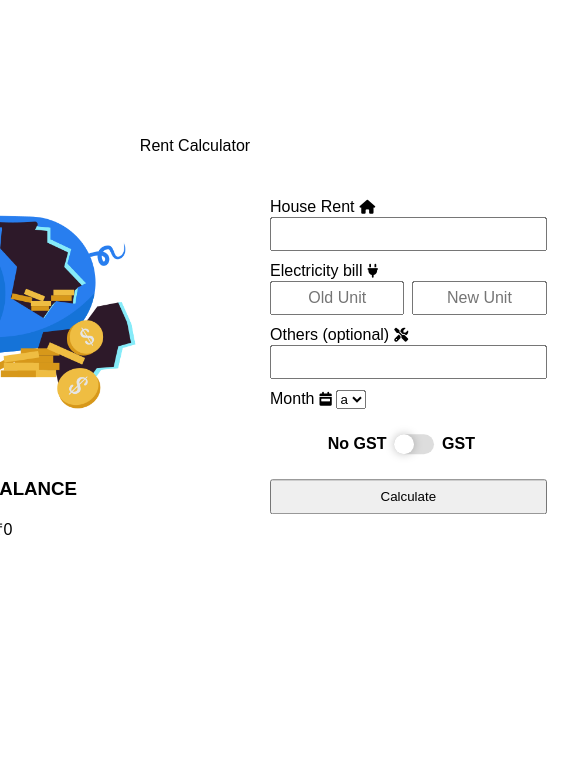
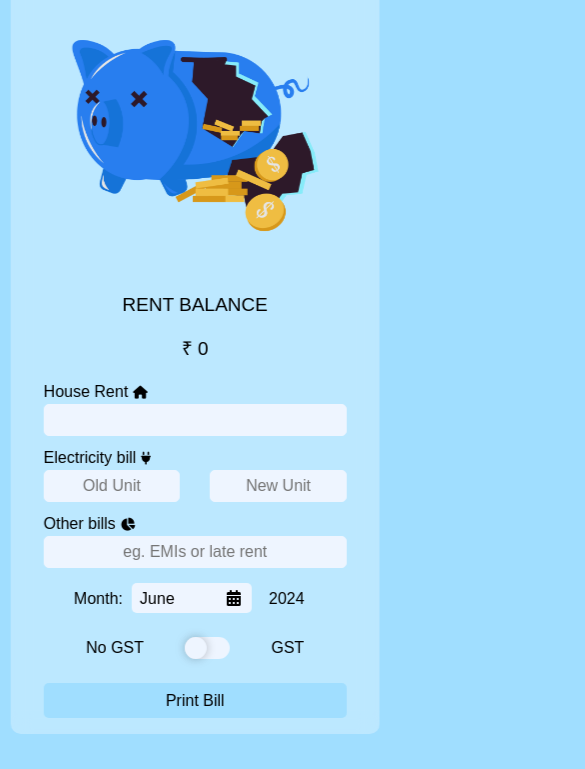
Before and after one commit to r00kieAd/rent-calculator, a plain HTML site: page index.html in a window 390 px wide. Shown: the part 75-844 px from the top of the page, 585 px wide, since content can reach past the window. Drawn offline with nearby package versions, Linux system fonts and the light colour scheme.

Commit message:
added js

```diff
--- a/index.html
+++ b/index.html
@@ -1,11 +1,10 @@
-<!DOCTYPE html>
-<html lang="en">
+<!DOCTYPE htexthtml lang="en">
 
 <head>
     <meta charset="UTF-8">
     <meta name="viewport" content="width=device-width, initial-scale=1.0">
     <title>Rent Calculator</title>
-    <link rel="shortcut icon" href="images/lease.png" type="image/x-icon">
+    <link rel="shortcut icon" href="images/lease.png" type="textx-icon">
     <link rel="stylesheet" href="style.css">
     <script src="https://kit.fontawesome.com/c99c2be3a8.js" crossorigin="anonymous"></script>
     <link rel="preconnect" href="https://fonts.googleapis.com">
@@ -24,9 +23,9 @@
                 <div class="pig">
                     <img src="images/piggy-bank.png" alt="">
                     <div class="balance-div">
-                        <h3>RENT BALANCE</h3>
+                        <p>RENT BALANCE</p>
                         <div class="balance">
-                            <p>₹<span id="bal">0</span></p>
+                            <p>₹&nbsp;<span id="bal">0</span></p>
                         </div>
                     </div>
                 </div>
@@ -36,29 +35,29 @@
                     <div class="houserent-div input-div">
                         <label for="houserent"><span id="hr">House Rent</span><i
                                 class="fa-solid fa-house"></i></label><br>
-                        <input type="number" class="input-fields" id="houserent">
+                        <input type="text" class="input-fields" id="houserent">
                     </div>
                     <div class="electricity-div input-div">
                         <label for="electricitybill"><span id="eb">Electricity bill</span><i
                                 class="fa-solid fa-plug"></i></label><br>
                         <div class="electricity-units">
-                            <input type="number" class="input-fields ele-unit" id="unit1" placeholder="Old Unit">
-                            <input type="number" class="input-fields ele-unit" id="unit2" placeholder="New Unit">
+                            <input type="text" class="input-fields ele-unit" id="unit1" placeholder="Old Unit">
+                            <input type="text" class="input-fields ele-unit" id="unit2" placeholder="New Unit">
                         </div>
                     </div>
                     <div class="other-div input-div">
-                        <label for="otherbill"><span id="mb">Others (optional)</span><i
-                                class="fa-solid fa-screwdriver-wrench"></i></label><br>
-                        <input type="number" class="input-fields" id="otherbill">
+                        <label for="otherbill"><span id="mb">Other bills</span><i class="fa-solid fa-chart-pie"></i></label><br>
+                        <input type="text" class="input-fields others" id="otherbill"
+                            placeholder="eg. EMIs or late rent">
                     </div>
                     <div class="duration-div input-div">
-                        <label for="months">Month<i
-                                class="fa-solid fa-calendar-week"></i></label>
+                        <label for="months">Month:&nbsp;</label>
                         <select name="months" id="months">
-                            <option value="a">a</option>
-                            <option value="b">b</option>
-                            <option value="c">c</option>
+                            <option class="month" value="past">a</option>
+                            <option class="month" value="present" selected>b</option>
+                            <option class="month" value="future">c</option>
                         </select>
+                        <label for="current-year">&nbsp;<span id="year"></span></label>
                     </div>
                     <div class="gst-slider">
                         <div class="toggleContainer">
@@ -71,12 +70,14 @@
                         </div>
                     </div>
                     <div class="submit">
-                        <button id="calculate">Calculate</button>
+                        <button id="calculate" class="print">Print Bill</button>
                     </div>
                 </div>
             </div>
         </div>
     </section>
+    <script src="https://ajax.googleapis.com/ajax/libs/jquery/3.7.1/jquery.min.js"></script>
+    <script src="script.js"></script>
 </body>
 
 </html>
--- /dev/null
+++ b/script.js
@@ -0,0 +1,99 @@
+// if(typeof window.scriptExecuted === 'undefined') {
+//     window.scriptExecuted = true;
+//     console.log('script executed');
+// }
+const date = new Date();
+const currMonth = date.getMonth();
+let currYear = parseInt(date.getFullYear());
+let original_bill = undefined;
+let bill = undefined;
+// console.log(original_bill)
+$(document).ready(
+    function () {
+        const months = {
+            0: 'January',
+            1: 'February',
+            2: 'March',
+            3: 'April',
+            4: 'May',
+            5: 'June',
+            6: 'July',
+            7: 'August',
+            8: 'September',
+            9: 'October',
+            10: 'November',
+            11: 'December'
+        }
+        $('#year').text(currYear);
+        let month_index = -1;
+        $('#months option').each(function () {
+            let index = currMonth + month_index == -1 ? 11 : currMonth + month_index == 12 ? 0 : currMonth + month_index;
+            $(this).text(months[index]);
+            month_index += 1;
+        });
+    }
+);
+
+function error(ele) {
+    if (/[a-bA-B]/.test($(ele).val())) {
+        $(ele).css('border-color', '#CA4E79');
+        $('#calculate').removeClass('print');
+        return true;
+    } else {
+        $('#calculate').addClass('print');
+        $(ele).css('border-color', '#A0DEFF');
+    }
+}
+
+$('.input-fields').click(function () {
+    $(this).css('border-color', '#A0DEFF');
+    if ($(this).val() != "") {
+        bill = bill - $(this).val();
+        $('#bal').text(bill);
+    }
+});
+
+$('.input-fields').blur(function () {
+    if (!error(this) && $(this).val() != "") {
+        $(this).css('border-color', '#EEF5FF');
+        let initial = $('#bal').text();
+        bill = parseFloat(initial) + parseFloat($(this).val());
+        $('#bal').text(bill);
+        original_bill = bill;
+    }
+});
+
+$('.input-fields').on('keypress', function () {
+    !error(this);
+})
+
+$('.month').click(function () {
+    $('.month').removeAttr('selected');
+    if ($(this).text() == 'January' && $(this).val() == 'future') {
+        $('#year').text(currYear + 1);
+    } else if ($(this).text() == 'December' && $(this).val() == 'past') {
+        $('#year').text(currYear - 1);
+    } else {
+        $('#year').text(currYear);
+    }
+});
+
+$('.toggle__input').on('change', function () {
+    if (this.checked) {
+        bill = (parseFloat(bill) * 0.18) + parseFloat(bill);
+    } else {
+        console.log(original_bill);
+        bill = parseFloat(original_bill);
+    }
+    $('#bal').text(Math.floor(bill));
+});
+
+$('.print').click(
+    function() {
+        if (bill === undefined || bill == 0) {
+            $('.input-fields').css('border-color', '#CA4E79');
+            return;
+        }
+        alert(bill);
+    }
+)
--- a/style.scss
+++ b/style.scss
@@ -1,6 +1,6 @@
-$font-familty: Monsterrat-Regular, sans-serif;
+$font-familty: 'Monsterrat-Regular', sans-serif;
 $font-size: clamp(12px, 16px, 20px);
-$main-width: clamp(300px, 50rem, 60rem);
+$main-width: clamp(40rem, 130.208vw, 60rem);
 $sliderWidth: 40px;
 $sliderHeight: calc($sliderWidth/2);
 $sliderBorderRadius: calc($sliderHeight/2);
@@ -8,8 +8,8 @@ $form-width: calc($main-width / 3);
 
 
 @font-face {
-    font-family: Monsterrat, sans-serif;
-    src: url(fonts/Montserrat-Regular.ttf) format('.ttf');
+    font-family: 'Monsterrat-Regular', sans-serif;
+    src: url(fonts/Montserrat-Regular.ttf) format('truetype');
 }
 
 .montserrat {
@@ -19,9 +19,15 @@ $form-width: calc($main-width / 3);
     font-style: normal;
 }
 
+body {
+    background: #A0DEFF;
+}
 
 #title {
     text-align: center;
+    font-size: calc($font-size + 15px);
+    font-family: $font-familty;
+    margin-bottom: 3%;
 }
 
 #main {
@@ -30,8 +36,24 @@ $form-width: calc($main-width / 3);
     left: 50%;
     transform: translate(-50%, -50%);
     width: $main-width;
+    padding: 1rem;
+    border-radius: 10px;
     font-family: $font-familty;
     font-size: $font-size;
+    background-color: rgb(255 255 255 / 30%);
+    backdrop-filter: blur(10px);
+
+    @media screen and (max-width: 825px) {
+        width: 90%;
+    }
+
+    @media screen and (max-width: 600px) {
+        position: relative;
+        top: 0;
+        transform: none;
+        left: 50%;
+        transform: translateX(-50%);
+    }
 
     .container {
         position: relative;
@@ -40,20 +62,34 @@ $form-width: calc($main-width / 3);
         justify-content: space-around;
         align-items: center;
 
+        @media screen and (max-width: 600px) {
+            flex-direction: column;
+            justify-content: center;
+        }
+
         .overview {
             .pig {
                 img {
-                    width: 300px;
+                    width: 280px;
                     height: auto;
                 }
 
-                text-align: center;
+                .balance-div {
+                    font-family: $font-familty;
+                    text-align: center;
+                    font-size: calc($font-size + 3px);
+                }
             }
         }
 
         .rent-form {
 
             width: $form-width;
+
+            @media screen and (max-width: 600px) {
+                width: 90%;
+                // text-align: center;
+            }
 
             // border: 1px solid black;
             .inputs {
@@ -64,38 +100,36 @@ $form-width: calc($main-width / 3);
                 .input-div {
 
                     label {
-                        font-size: 16px;
-                        line-height: 20px;
+                        font-size: $font-size;
+                        line-height: 24px;
 
                         i {
                             display: inline;
-                            font-size: 14px;
+                            font-size: calc($font-size - 3px);
                             margin-left: 5px;
                         }
-                    }
-
-                    font-size: 14px;
-
-                    .input-fields[type="number"]::-webkit-outer-spin-button,
-                    .input-fields[type="number"]::-webkit-inner-spin-button {
-                        -webkit-appearance: none;
-                        margin: 0;
-                    }
-
-                    /* For Firefox */
-                    .input-fields[type="number"] {
-                        -moz-appearance: textfield;
                     }
 
                     .input-fields {
                         position: relative;
                         outline: none;
                         width: $form-width;
-                        height: 30px;
+                        height: 32px;
                         font-size: $font-size;
-                        padding: 0 3px;
+                        padding: 0 10px;
+                        background: #EEF5FF;
+                        border: 1px solid #EEF5FF;
+                        border-radius: 5px;
+                        transition: border-color 0.2s;
+
+                        @media screen and (max-width: 600px) {
+                            width: 100%;
+                        }
                     }
 
+                }
+
+                .electricity-div {
                     .electricity-units {
                         width: 100%;
                         position: relative;
@@ -113,74 +147,116 @@ $form-width: calc($main-width / 3);
                     }
                 }
 
+                .other-div {
+                    .others::placeholder {
+                        text-align: center;
+                    }
+                }
+
+                .duration-div {
+                    position: relative;
+                    font-family: $font-familty;
+                    margin-left: 10%;
+
+                    #months {
+                        margin-top: 5px;
+                        width: 120px;
+                        height: 30px;
+                        padding-left: 3%;
+                        font-size: $font-size;
+                        border: #EEF5FF;
+                        border-radius: 5px;
+                        -webkit-appearance: none;
+                        -moz-appearance: none;
+                        appearance: none;
+                        background: url(images/calendar-days-solid.svg) 90% / 12% no-repeat #EEE;
+                        background-color: #EEF5FF;
+                        cursor: pointer;
+
+                        .month {
+                            color: white;
+                            background-color: black;
+                        }
+                    }
+
+                    label[for='current-year'] {
+                        margin-left: 3%;
+                    }
+
+                    @media screen and (max-width: 325px) {
+                        width: inherit;
+                        margin: 1px;
+
+                        label[for='current-year'] {
+                            display: inline;
+                            float: right;
+                            margin-left: 0;
+                            margin-top: 4%;
+                        }
+                    }
+                }
+
                 .gst-slider {
+                    display: flex;
+                    justify-content: space-around;
+                    align-items: center;
+                    margin: 0 10%;
 
-                    display: flex;
-                    justify-content: center;
-                    align-items: center;
-                    margin-right: 5%;
+                    @media screen and (max-width: 325px) {
+                        margin: 0;
+                    }
 
                     .toggleContainer {
+                        width: 90%;
+                        display: flex;
+                        justify-content: space-between;
+                        align-items: center;
 
                         .toggle {
+                            --width: 45px;
+                            --height: calc(var(--width)/2);
+                            --border-radius: calc(var(--height)/2);
                             display: inline-block;
                             cursor: pointer;
                             position: relative;
+                            margin: 0 10px;
 
                             .toggle__input {
                                 display: none;
                             }
 
-                            /* toggle unchecked background */
                             .toggle__fill {
                                 position: relative;
-                                width: $sliderWidth;
-                                height: $sliderHeight;
-                                border-radius: $sliderBorderRadius;
-                                background: #dddddd;
-                                margin: 0 5px;
+                                width: var(--width);
+                                height: var(--height);
+                                border-radius: var(--border-radius);
+                                background: #EEF5FF;
+                                transition: background 0.2s;
                             }
 
-                            /* toggle checked background */
                             .toggle__input:checked~.toggle__fill {
-                                background: #0e22a1;
+                                background: #A0DEFF;
                             }
 
-                            /*toggle thumb*/
                             .toggle__fill::after {
                                 content: "";
                                 color: transparent;
                                 position: absolute;
                                 top: 0;
                                 left: 0;
-                                width: 20px;
-                                height: calc($sliderHeight);
-                                background: #ffffff;
+                                width: 22px;
+                                height: calc(var(--height) - 0px);
+                                background: #EEF5FF;
                                 box-shadow: 0 0 10px rgba(0, 0, 0, 0.25);
-                                border-radius: $sliderBorderRadius;
+                                border-radius: var(--border-radius);
                                 transition: transform 0.2s;
                             }
 
                             .toggle__input:checked~.toggle__fill::after {
-                                transform: translateX($sliderHeight);
+                                transform: translateX(var(--height));
                             }
                         }
-
-                        width: 150px;
-                        display: flex;
-                        justify-content: space-around;
-                        align-items: center;
-
-                        .off {
-                            color: #000000;
-                        }
-
-                        .off,
-                        .on {
-                            font-weight: 600;
-                        }
                     }
-
 
                 }
 
@@ -190,6 +266,18 @@ $form-width: calc($main-width / 3);
                     button {
                         width: inherit;
                         height: 35px;
+                        outline: none;
+                        border: 1px solid transparent;
+                        border-radius: 5px;
+                        background: #A0DEFF;
+                        cursor: pointer;
+                        font-size: $font-size;
+                        transition: background 0.2s, border-color 0.2s;
+                    }
+
+                    button:hover {
+                        border-color: #A0DEFF;
+                        background: transparent;
                     }
                 }
             }
```
Also changed, not shown: images/calendar-days-solid.svg (added), style.css, 1 other file.
